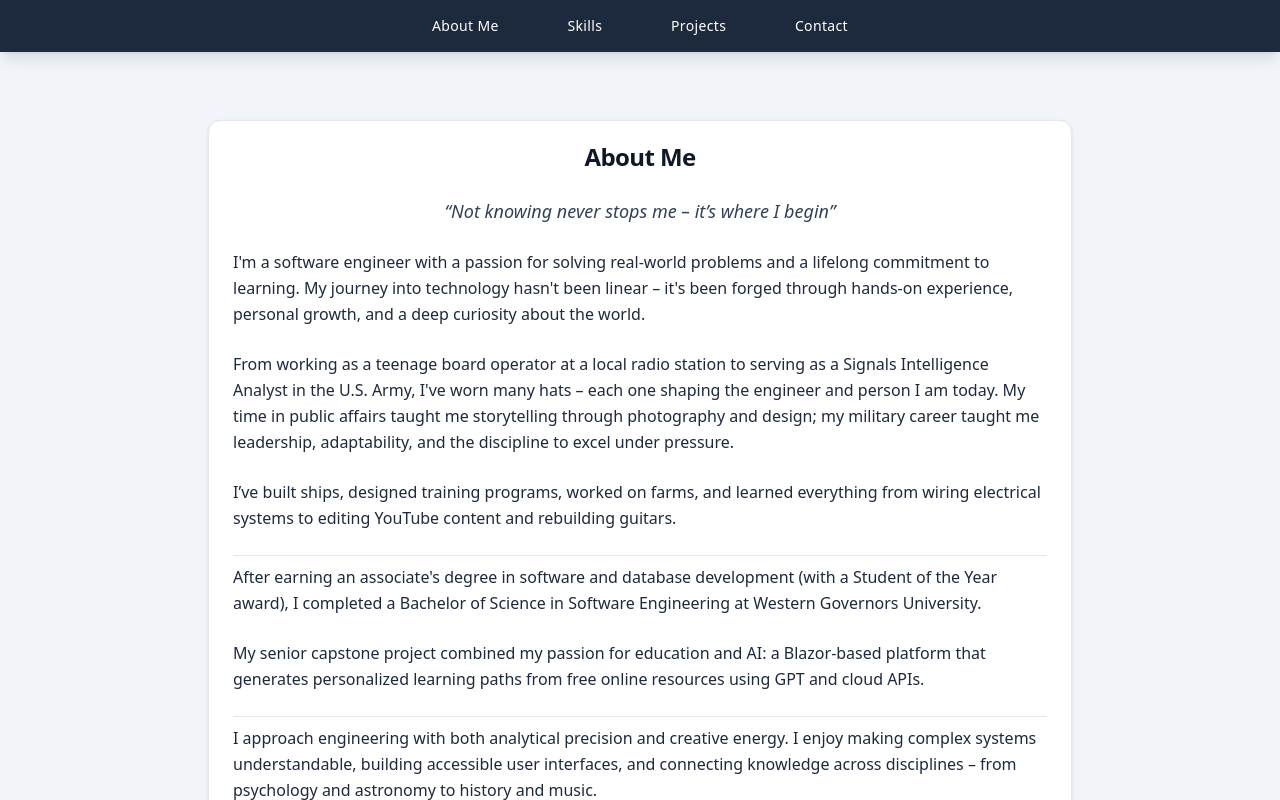
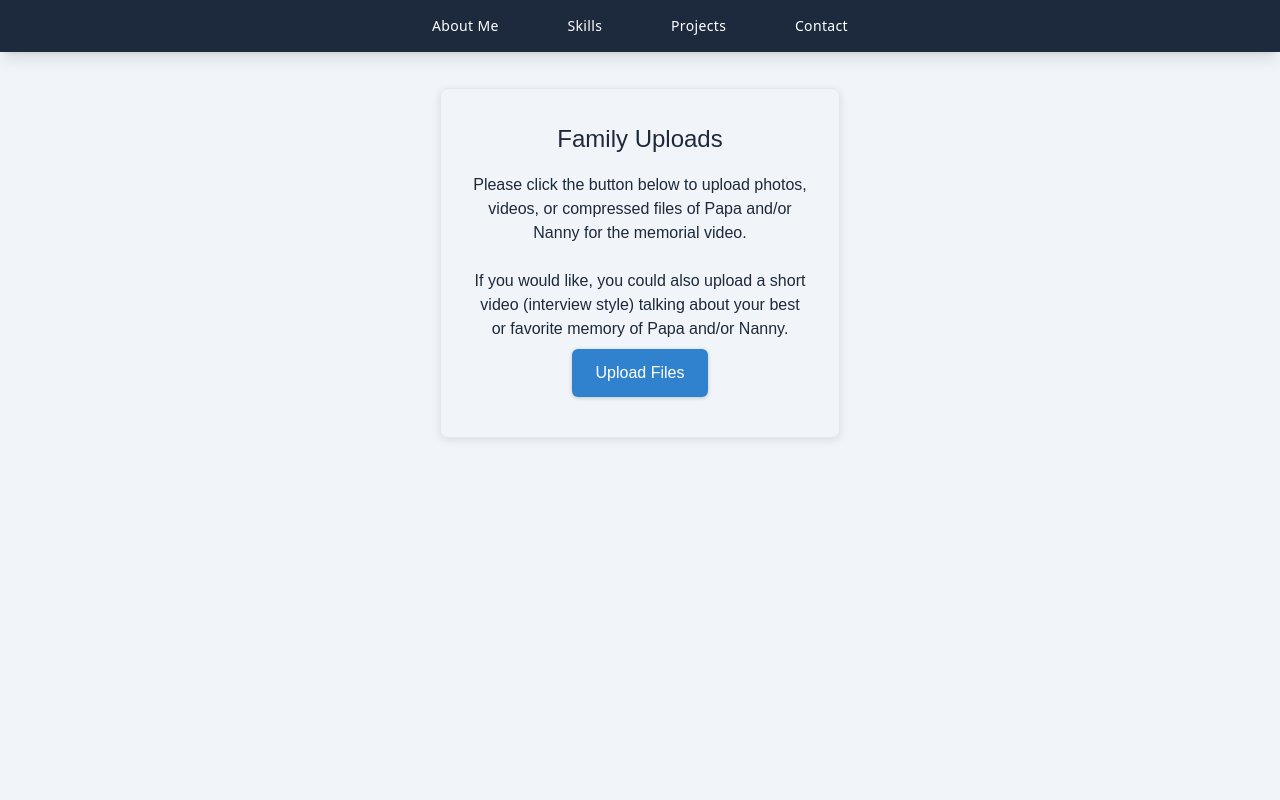
Before and after one commit to robertmorgan-se/react-amplify-portfolio, a React (Create React App) app: page /family-upload in a window 1280 px wide. Shown: the top 800 px of the page. Built offline with nearby package versions, Linux system fonts and the light colour scheme.

Commit message:
feat(routing): add hidden FamilyUpload page- wrap App in BrowserRouter in index.js- define /family route in App.js- create FamilyUpload component and CSS

```diff
--- a/package.json
+++ b/package.json
@@ -12,6 +12,7 @@
     "react": "^18.3.1",
     "react-dom": "^18.3.1",
     "react-icons": "^5.5.0",
+    "react-router-dom": "^7.6.2",
     "react-scripts": "5.0.1",
     "react-scroll": "^1.9.0",
     "web-vitals": "^2.1.4"
--- a/src/App.js
+++ b/src/App.js
@@ -1,12 +1,17 @@
 import Header from './components/layout/Header';
 import Home from './pages/Home';
+import FamilyUpload from './pages/FamilyUpload';
+import { Routes, Route } from 'react-router-dom';
 
 const App = () => {
   return (
     <div className="bg-slate-100 min-h-screen text-gray-800 antialiased">
       <Header />
       <main className="mx-auto px-4 py-6">
-        <Home />
+        <Routes>
+          <Route path="/" element={<Home />} />
+          <Route path="/family-upload" element={<FamilyUpload />} />
+        </Routes>
       </main>
     </div>
   );
--- a/src/index.js
+++ b/src/index.js
@@ -1,6 +1,7 @@
 import React from 'react';
 import { createRoot } from 'react-dom/client';
 import './output.css';
+import { BrowserRouter } from 'react-router-dom';
 import App from './App';
 import reportWebVitals from './reportWebVitals';
 
@@ -8,7 +9,9 @@ const container = document.getElementById('root');
 const root = createRoot(container);
 root.render(
   <React.StrictMode>
-    <App />
+    <BrowserRouter>
+      <App />
+    </BrowserRouter>
   </React.StrictMode>
 );
 
--- /dev/null
+++ b/src/pages/FamilyUpload.css
@@ -0,0 +1,37 @@
+.family-upload-card {
+  max-width: 400px;
+  margin: 4rem auto;
+  padding: 2rem;
+  border: 1px solid #e2e8f0;
+  border-radius: 0.5rem;
+  box-shadow: 0 2px 8px rgba(0,0,0,0.1);
+  text-align: center;
+  font-family: sans-serif;
+}
+
+.family-upload-title {
+  margin-bottom: 1rem;
+  font-size: 1.5rem;
+}
+
+.family-upload-button {
+  display: inline-block;
+  margin: 0.5rem 0;
+  padding: 0.75rem 1.5rem;
+  text-decoration: none;
+  background-color: #3182ce;
+  color: #fff;
+  border-radius: 0.375rem;
+  box-shadow: 0 1px 4px rgba(0,0,0,0.2);
+  transition: background-color 0.2s ease;
+}
+
+.family-upload-button:hover {
+  background-color: #2b6cb0;
+}
+
+.family-upload-divider {
+  margin: 1.5rem 0;
+  border: none;
+  border-top: 1px solid #e2e8f0;
+}
--- /dev/null
+++ b/src/pages/FamilyUpload.js
@@ -0,0 +1,21 @@
+import React from 'react';
+import './FamilyUpload.css';   // see CSS below
+
+export default function FamilyUpload() {
+  return (
+    <div className="family-upload-card">
+      <h1 className="family-upload-title">Family Uploads</h1>
+      <p>Please click the button below to upload photos, videos, or compressed files of Papa and/or Nanny for the memorial video.</p>
+      <br></br>
+      <p>If you would like, you could also upload a short video (interview style) talking about your best or favorite memory of Papa and/or Nanny.</p>
+      <a
+        href="https://forms.gle/9iKNJRfueXFuLBHcA"
+        target="_blank"
+        rel="noopener noreferrer"
+        className="family-upload-button"
+      >
+        Upload Files
+      </a>
+    </div>
+  );
+}
```
Also changed, not shown: 2 other files (tests, documents, lock files or other folders).
